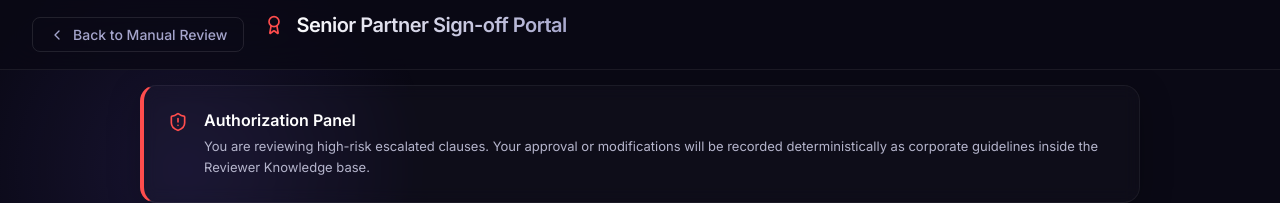
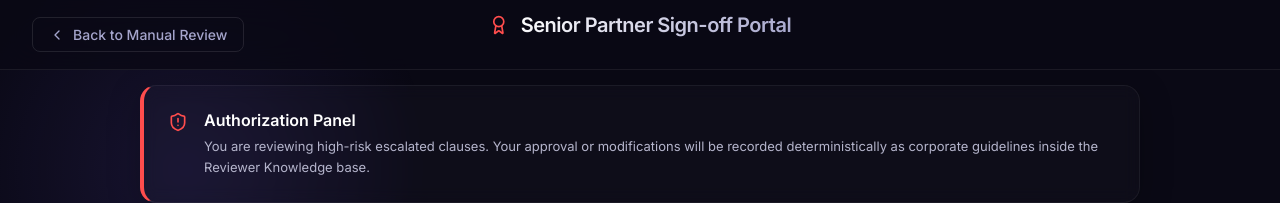
Before and after one commit to KISHORE0709-LEO/LexAgent, a React (Vite) app in the folder frontend/: page /partner-signoff in a window 1280 px wide. Shown: the top 203 px of the page. Built offline with nearby package versions, Linux system fonts and the light colour scheme; no server answers; the database is empty; sample sign-in values are in the browser's storage.

Commit message:
Fixed Spacing issue

```diff
--- a/frontend/src/pages/ManualReviewPortal.css
+++ b/frontend/src/pages/ManualReviewPortal.css
@@ -75,6 +75,9 @@
 }
 
 .header-title {
+  position: absolute;
+  left: 50%;
+  transform: translateX(-50%);
   display: flex;
   align-items: center;
   gap: 12px;
--- a/frontend/src/pages/ManualReviewPortal.jsx
+++ b/frontend/src/pages/ManualReviewPortal.jsx
@@ -136,9 +136,9 @@ export default function ManualReviewPortal() {
     <div className="portal-container" id="manual-review-portal-root">
       {/* ── HEADER ── */}
       <header className="portal-header">
-        <button className="back-btn" onClick={() => navigate('/dashboard')} id="btn-back-to-dashboard">
+        <button className="back-btn" onClick={() => navigate('/dashboard')}>
           <ChevronLeft size={16} />
-          <span>Back to Agent Dashboard</span>
+          <span>Dashboard</span>
         </button>
         <div className="header-title">
           <Scale size={20} className="header-icon" />
--- a/frontend/src/pages/SeniorPartnerSignoff.css
+++ b/frontend/src/pages/SeniorPartnerSignoff.css
@@ -34,7 +34,6 @@
   border-bottom: 1px solid rgba(255, 255, 255, 0.07);
   display: flex;
   align-items: center;
-  gap: 20px;
   padding: 0 32px;
   z-index: 100;
 }
@@ -44,6 +43,15 @@
   margin: 0 auto;
   position: relative;
   z-index: 1;
+}
+
+.header-title {
+  position: absolute;
+  left: 50%;
+  transform: translateX(-50%);
+  display: flex;
+  align-items: center;
+  gap: 12px;
 }
 
 .intro-banner {
```
